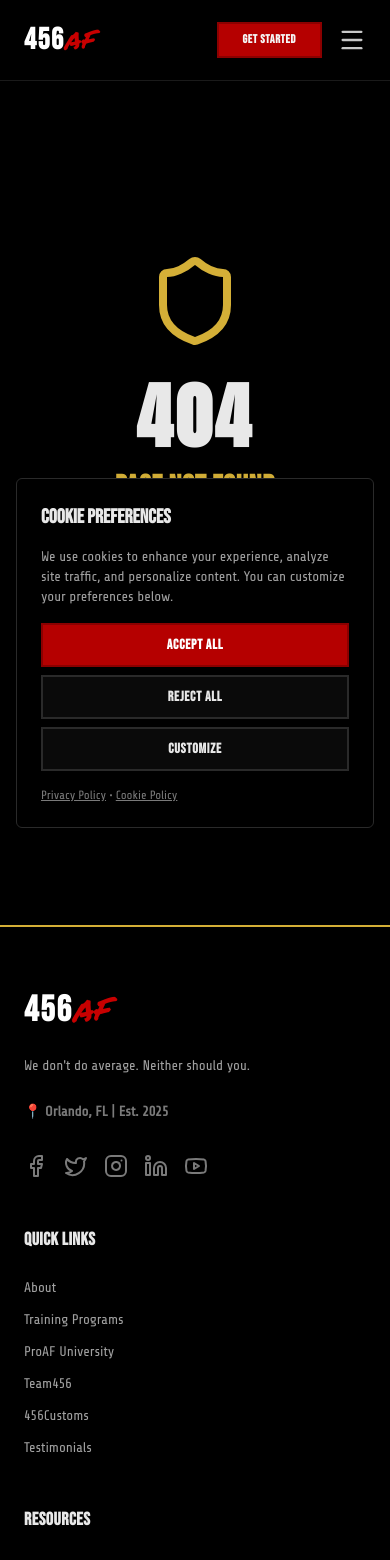
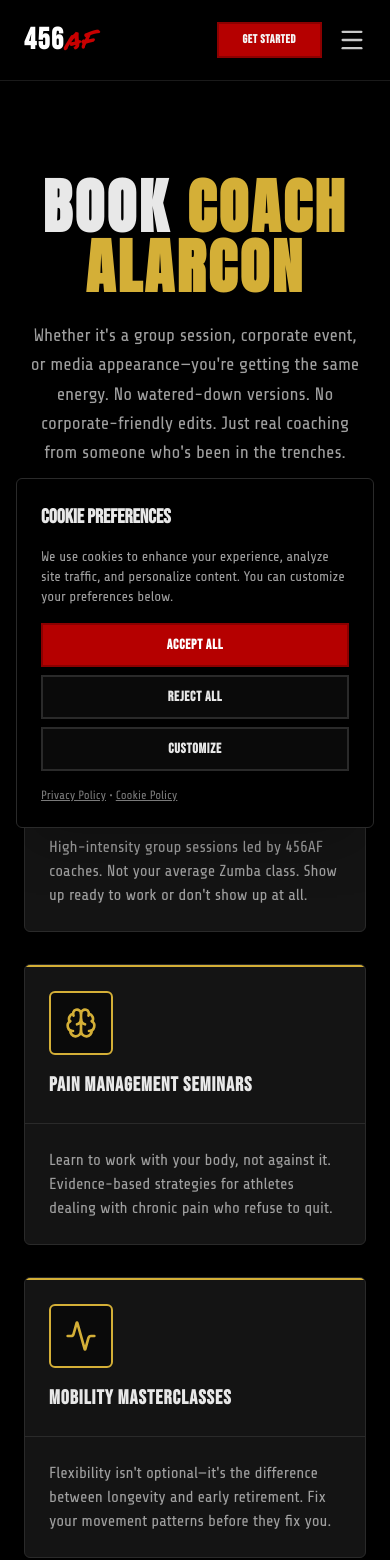
Before and after one commit to ghxstship/scorpion26.10, a Next.js app: page /bookings in a window 390 px wide. Before the commit this address had no page. Shown: the top 1560 px of the page. Built offline with nearby package versions, Linux system fonts and the light colour scheme.

Commit message:
Refactor speaking page to bookings page
New offerings:
- Group Fitness Classes
- Pain Management Seminars
- Mobility Masterclasses
- Basketball Bootcamps
- Anti-Motivational Keynotes
- Media Appearances

Added to header and footer navigation

```diff
--- /dev/null
+++ b/src/app/bookings/page.tsx
@@ -0,0 +1,93 @@
+import { Button } from '@/components/ui/button'
+import { Card, CardContent, CardHeader, CardTitle } from '@/components/ui/card'
+import Link from 'next/link'
+import { Dumbbell, Brain, Activity, Trophy, Mic, Video } from 'lucide-react'
+
+export default function BookingsPage() {
+  const offerings = [
+    {
+      icon: Dumbbell,
+      title: 'Group Fitness Classes',
+      description: 'High-intensity group sessions led by 456AF coaches. Not your average Zumba class. Show up ready to work or don\'t show up at all.',
+    },
+    {
+      icon: Brain,
+      title: 'Pain Management Seminars',
+      description: 'Learn to work with your body, not against it. Evidence-based strategies for athletes dealing with chronic pain who refuse to quit.',
+    },
+    {
+      icon: Activity,
+      title: 'Mobility Masterclasses',
+      description: 'Flexibility isn\'t optional—it\'s the difference between longevity and early retirement. Fix your movement patterns before they fix you.',
+    },
+    {
+      icon: Trophy,
+      title: 'Basketball Bootcamps',
+      description: 'Elite basketball training from someone who\'s worked with NBA players. Skill development, conditioning, and the mental edge that separates good from great.',
+    },
+    {
+      icon: Mic,
+      title: 'Anti-Motivational Keynotes',
+      description: 'Tired of "you can do it" speeches? Book a talk that actually says something. Real strategies, uncomfortable truths, zero fluff.',
+    },
+    {
+      icon: Video,
+      title: 'Media Appearances',
+      description: 'Podcasts, interviews, panels—if you need someone who won\'t give you rehearsed corporate answers, let\'s talk.',
+    },
+  ]
+
+  return (
+    <main className="min-h-screen bg-[var(--grey-950)]">
+      <div className="container mx-auto px-6 py-24">
+        {/* Hero Section */}
+        <div className="text-center mb-24">
+          <h1 className="font-[family-name:var(--font-bebas)] text-6xl md:text-7xl lg:text-8xl font-black uppercase tracking-wider text-[var(--grey-100)] mb-6">
+            Book <span className="text-[var(--gold-600)]">Coach Alarcon</span>
+          </h1>
+          <p className="text-lg md:text-xl text-[var(--grey-300)] max-w-4xl mx-auto leading-relaxed">
+            Whether it&apos;s a group session, corporate event, or media appearance—you&apos;re getting the same energy. No watered-down versions. No corporate-friendly edits. Just real coaching from someone who&apos;s been in the trenches.
+          </p>
+        </div>
+
+        {/* Offerings Grid */}
+        <div className="mb-24">
+          <h2 className="font-[family-name:var(--font-bebas)] text-4xl md:text-5xl font-black uppercase tracking-wider text-[var(--grey-100)] mb-12 text-center">
+            What I <span className="text-[var(--gold-600)]">Offer</span>
+          </h2>
+          <div className="grid md:grid-cols-2 lg:grid-cols-3 gap-8">
+            {offerings.map((offering) => {
+              const Icon = offering.icon
+              return (
+                <Card key={offering.title} className="group">
+                  <CardHeader>
+                    <div className="mb-4 inline-flex h-16 w-16 items-center justify-center rounded-sm border-2 border-[var(--gold-600)] bg-[var(--grey-900)] transition-all duration-300 group-hover:border-[var(--gold-500)] group-hover:bg-[var(--gold-600)]">
+                      <Icon className="h-8 w-8 text-[var(--gold-600)] transition-colors group-hover:text-[var(--grey-950)]" />
+                    </div>
+                    <CardTitle className="text-xl">{offering.title}</CardTitle>
+                  </CardHeader>
+                  <CardContent>
+                    <p className="text-[var(--grey-300)]">{offering.description}</p>
+                  </CardContent>
+                </Card>
+              )
+            })}
+          </div>
+        </div>
+
+        {/* CTA */}
+        <div className="rounded-sm border-2 border-[var(--gold-600)] bg-[var(--grey-900)] p-12 text-center md:p-16">
+          <h2 className="font-[family-name:var(--font-bebas)] text-4xl md:text-5xl font-black uppercase tracking-wider text-[var(--grey-100)] mb-4">
+            Ready to <span className="text-[var(--gold-600)]">Book?</span>
+          </h2>
+          <p className="text-[var(--grey-300)] mb-8 text-lg max-w-2xl mx-auto">
+            Tell me what you need. I&apos;ll tell you if I can help. No sales pitch, no runaround.
+          </p>
+          <Button asChild size="lg">
+            <Link href="/contact">Get in Touch</Link>
+          </Button>
+        </div>
+      </div>
+    </main>
+  )
+}
--- a/src/app/speaking/page.tsx
+++ /dev/null
@@ -1,54 +0,0 @@
-import { Button } from '@/components/ui/button'
-import Link from 'next/link'
-
-export default function SpeakingPage() {
-  const topics = [
-    {
-      title: 'Leadership Excellence',
-      description: 'Lead from the front. Build teams that execute, not just participate.',
-    },
-    {
-      title: 'Personal Branding',
-      description: 'Build a powerful personal brand that opens doors and creates opportunities.',
-    },
-    {
-      title: 'Peak Performance',
-      description: 'Unlock your full potential and achieve consistent high-level performance.',
-    },
-  ]
-
-  return (
-    <main className="min-h-screen">
-      <div className="bg-black text-white py-20">
-        <div className="container mx-auto px-4">
-          <h1 className="font-[family-name:var(--font-bebas)] text-6xl md:text-7xl lg:text-8xl font-black uppercase tracking-wider text-[var(--grey-100)] mb-4">Speaking <span className="text-[var(--gold-600)]">Engagements</span></h1>
-          <p className="text-xl text-gray-300">
-            Book me for your next event and inspire your audience
-          </p>
-        </div>
-      </div>
-
-      <div className="container mx-auto px-4 py-16">
-        <h2 className="font-[family-name:var(--font-bebas)] text-4xl md:text-5xl font-black uppercase tracking-wider text-[var(--grey-100)] mb-8">Speaking <span className="text-[var(--gold-600)]">Topics</span></h2>
-        <div className="grid md:grid-cols-3 gap-8 mb-16">
-          {topics.map((topic) => (
-            <div key={topic.title} className="border rounded-sm p-6">
-              <h3 className="text-xl font-bold mb-2">{topic.title}</h3>
-              <p className="text-gray-600">{topic.description}</p>
-            </div>
-          ))}
-        </div>
-
-        <div className="rounded-sm border-2 border-[var(--gold-600)] bg-[var(--grey-900)] p-12 text-center md:p-16">
-          <h2 className="font-[family-name:var(--font-bebas)] text-4xl md:text-5xl font-black uppercase tracking-wider text-[var(--grey-100)] mb-4">Book Coach <span className="text-[var(--gold-600)]">Alarcon</span></h2>
-          <p className="text-[var(--grey-300)] mb-8 text-lg">
-            Your audience deserves more than motivational fluff. Let&apos;s talk real performance.
-          </p>
-          <Button asChild size="lg">
-            <Link href="/contact">Contact Me</Link>
-          </Button>
-        </div>
-      </div>
-    </main>
-  )
-}
--- a/src/components/layout/Footer.tsx
+++ b/src/components/layout/Footer.tsx
@@ -95,6 +95,11 @@ export function Footer() {
                 </Link>
               </li>
               <li>
+                <Link href="/bookings" className="text-[var(--grey-300)] hover:text-[var(--gold-600)] transition-colors">
+                  Bookings
+                </Link>
+              </li>
+              <li>
                 <Link href="/testimonials" className="text-[var(--grey-300)] hover:text-[var(--gold-600)] transition-colors">
                   Testimonials
                 </Link>
--- a/src/components/layout/Header.tsx
+++ b/src/components/layout/Header.tsx
@@ -21,6 +21,7 @@ export function Header() {
     { name: 'ProAF University', href: '/university' },
     { name: 'Team456', href: '/community' },
     { name: '456Customs', href: '/customs' },
+    { name: 'Bookings', href: '/bookings' },
     { name: 'Testimonials', href: '/testimonials' },
     { name: 'About', href: '/about' },
     { name: 'Contact', href: '/contact' },
```
